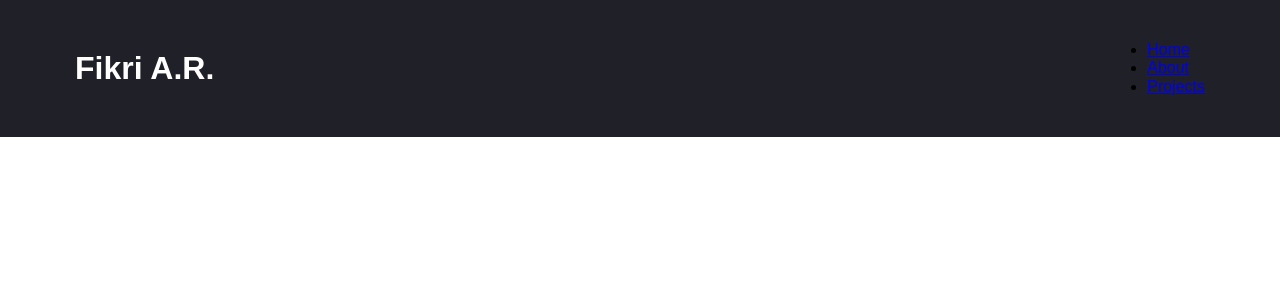
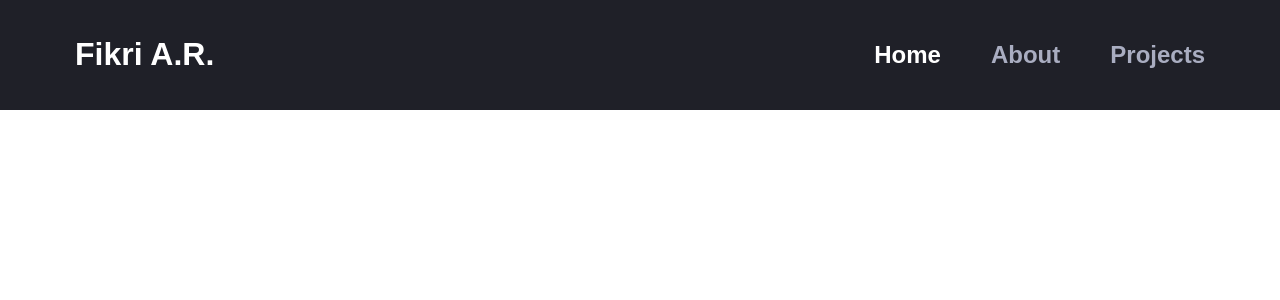
Before and after one commit to fikrialwan/fikrialwan-web, a React (Create React App) app: page / in a window 1280 px wide. Shown: the top 300 px of the page. Built offline with nearby package versions, Linux system fonts and the light colour scheme; a web font is replaced by a local one.

Commit message:
feat: add style navigation menu

```diff
--- a/src/component/layout/navigation/navigation-menu.tsx
+++ b/src/component/layout/navigation/navigation-menu.tsx
@@ -1,14 +1,48 @@
-import { Link } from "react-router-dom";
+import { css } from "@emotion/css";
+import theme from "src/styles/theme";
+import { NavLink } from "react-router-dom";
 import { navigationData, NavigationDataType } from "src/data";
+import mq from "src/styles/breakpoints";
 
 export default function NavigationMenu() {
+  const linkNotActive = css`
+    text-decoration: none;
+    font-size: 24px;
+    font-weight: 600;
+    color: ${theme.colors.grey};
+  `;
+
+  const linkActive = css`
+    text-decoration: none;
+    font-size: 24px;
+    font-weight: 600;
+    color: ${theme.colors.white};
+  `;
+
   return (
-    <ul>
+    <ul
+      className={css`
+        display: none;
+        gap: 50px;
+        list-style: none;
+        ${mq[0]} {
+          display: flex;
+        }
+      `}
+    >
       {navigationData.map(
         ({ title, link }: NavigationDataType, key: number) => {
           return (
             <li key={key}>
-              <Link to={link}>{title}</Link>
+              <NavLink
+                to={link}
+                className={({ isActive }) =>
+                  isActive ? linkActive : linkNotActive
+                }
+                end
+              >
+                {title}
+              </NavLink>
             </li>
           );
         }
--- a/src/index.tsx
+++ b/src/index.tsx
@@ -15,9 +15,9 @@ root.render(
     <BrowserRouter>
       <Routes>
         <Route path="/" element={<App />}>
-          <Route index element={<Home />} />
           <Route path="about" element={<About />} />
           <Route path="projects" element={<Projects />} />
+          <Route index element={<Home />} />
         </Route>
       </Routes>
     </BrowserRouter>
```
